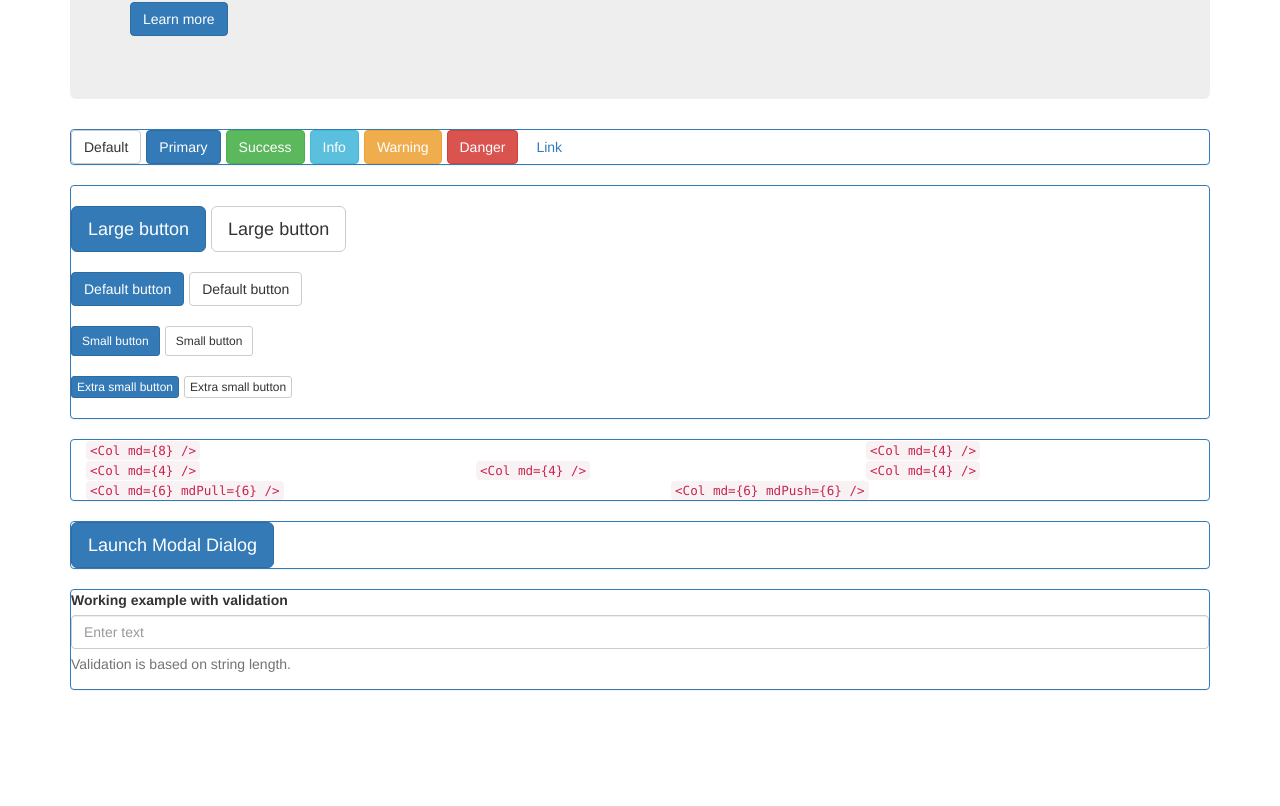
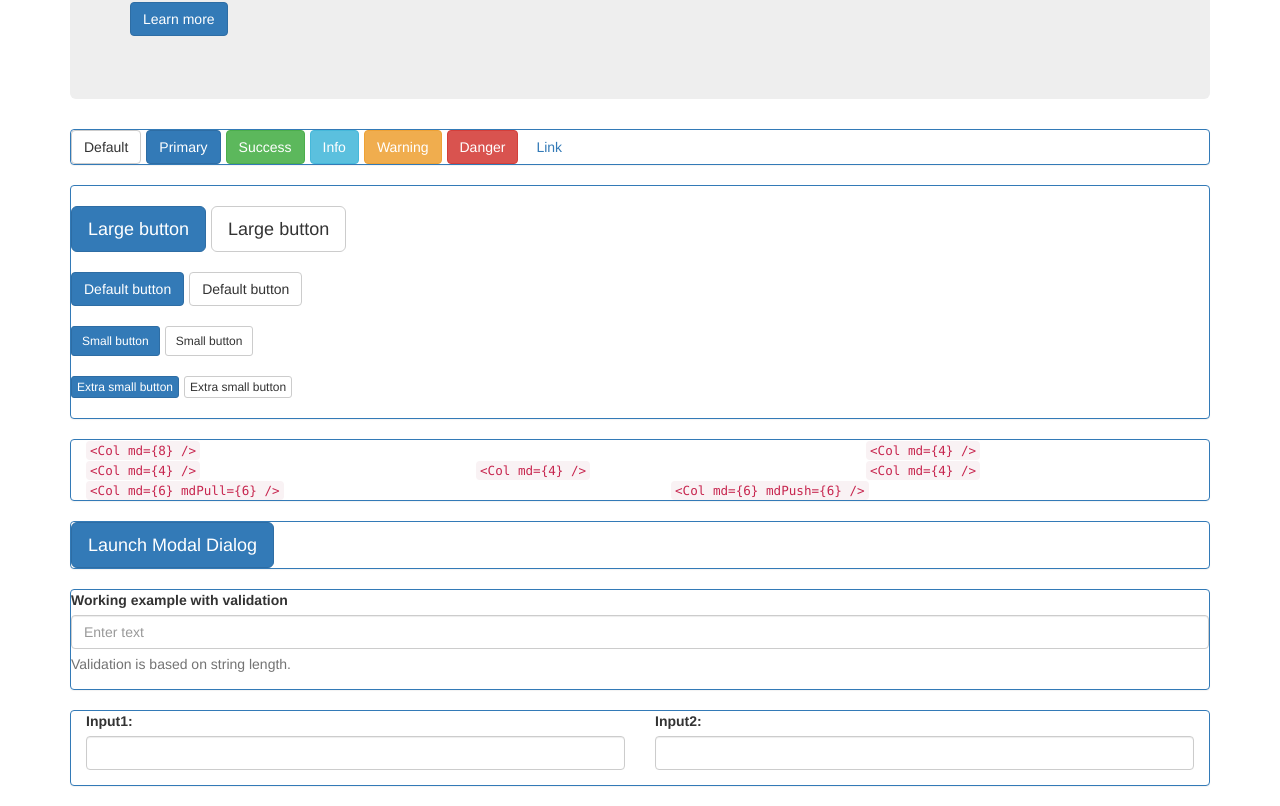
Before and after one commit to reashore/ReactBootstrapApp, a React (Create React App) app: page / in a window 1280 px wide. Shown: the part 262-1068 px from the top of the page. Before the commit the page ends 972 px from the top, so only its background shows below. Built offline with nearby package versions, Linux system fonts and the light colour scheme.

Commit message:
Added custom forms

```diff
--- a/src/components/App.js
+++ b/src/components/App.js
@@ -7,6 +7,7 @@ import CustomButtonBar from './CustomButtonBar';
 import CustomGrid from './CustomGrid';
 import CustomSizedButtons from './CustomSizedButtons';
 import CustomForm1 from './CustomForm1';
+import CustomForm from './CustomForm';
 
 // Does not yet work with Bootstrap 4.0.0-beta.2
 // npm install bootstrap@4.0.0-beta.2
@@ -67,10 +68,11 @@ class App extends Component {
           </Modal.Footer>
         </Modal>
 
-        <Panel header="CustomForm Demo" bsStyle="primary">
+        <Panel header="CustomForm1 Demo" bsStyle="primary">
           <CustomForm1 />
         </Panel>
 
+        <CustomForm />
       </div>
     );
   }
--- /dev/null
+++ b/src/components/CustomForm.js
@@ -0,0 +1,27 @@
+
+import React from 'react';
+import { Form, FormGroup, ControlLabel, FormControl, Panel, Grid, Row, Col } from 'react-bootstrap';
+
+const CustomForm = () =>
+  <Form>
+    <Panel header="CustomForm2 Demo" bsStyle="primary">
+      <Grid fluid>
+        <Row>
+          <Col md={6}>
+            <FormGroup controlId="textbox1" >
+              <ControlLabel>Input1:</ControlLabel>
+              <FormControl type="text" />
+            </FormGroup>
+          </Col>
+          <Col md={6}>
+            <FormGroup controlId="textbox2" >
+              <ControlLabel>Input2:</ControlLabel>
+              <FormControl type="text" />
+            </FormGroup>
+          </Col>
+        </Row>
+      </Grid>
+    </Panel>
+  </Form>
+
+export default CustomForm;
--- a/src/components/CustomForm1.js
+++ b/src/components/CustomForm1.js
@@ -27,8 +27,8 @@ class CustomForm1 extends Component {
     return null;
   }
 
-  handleChange(e) {
-    this.setState({ value: e.target.value });
+  handleChange(event) {
+    this.setState({ value: event.target.value });
   }
 
   render() {
```
